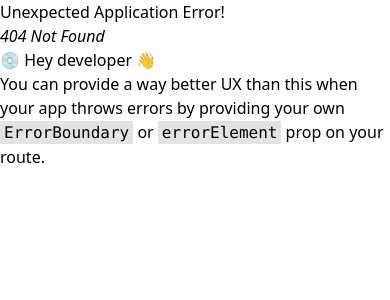
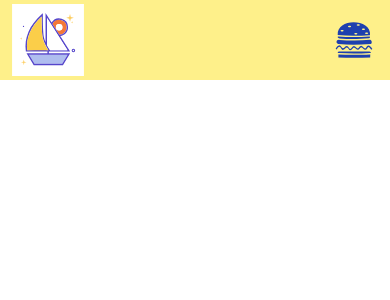
Before and after one commit to amanfangeria980/COE-GA, a React (Vite) app in the folder Frontend-Web-App/02layout-components/: page /component4 in a window 390 px wide. Before the commit this address had no page. Shown: the top 300 px of the page. Built offline with nearby package versions, Linux system fonts and the light colour scheme.

Commit message:
Accessible hamburger part 1

```diff
--- a/Frontend-Web-App/02layout-components/package.json
+++ b/Frontend-Web-App/02layout-components/package.json
@@ -12,6 +12,7 @@
     "dependencies": {
         "react": "^18.3.1",
         "react-dom": "^18.3.1",
+        "react-icons": "^5.3.0",
         "react-router-dom": "^6.26.2"
     },
     "devDependencies": {
--- a/Frontend-Web-App/02layout-components/src/App.jsx
+++ b/Frontend-Web-App/02layout-components/src/App.jsx
@@ -23,6 +23,12 @@ const App = () => {
                 >
                     Accessible Navbar
                 </Link>
+                <Link
+                    to="/component4"
+                    className="bg-black text-white p-2 rounded-lg h-52 w-52 flex items-center justify-center text-center"
+                >
+                    Accessible Responsive Hamburger Navbar Page
+                </Link>
             </div>
         </div>
     );
--- a/Frontend-Web-App/02layout-components/src/main.jsx
+++ b/Frontend-Web-App/02layout-components/src/main.jsx
@@ -6,6 +6,7 @@ import { createBrowserRouter, RouterProvider } from "react-router-dom";
 import Dropdown_StickyNavPage from "./pages/Dropdown_StickyNavPage.jsx";
 import ResponsiveLogoPage from "./pages/ResponsiveLogoPage.jsx";
 import AccessibleNavbarPage from "./pages/AccessibleNavbarPage.jsx";
+import AccessibleResponsiveHamburgerMenuPage from "./pages/AccessibleResponsiveHamburgerMenuPage.jsx";
 
 const router = createBrowserRouter([
     {
@@ -24,6 +25,10 @@ const router = createBrowserRouter([
         path: "/component3",
         element: <AccessibleNavbarPage />,
     },
+    {
+        path: "/component4",
+        element: <AccessibleResponsiveHamburgerMenuPage />,
+    },
 ]);
 
 createRoot(document.getElementById("root")).render(
--- /dev/null
+++ b/Frontend-Web-App/02layout-components/src/pages/AccessibleResponsiveHamburgerMenuPage.jsx
@@ -0,0 +1,89 @@
+import { Link } from "react-router-dom";
+import { GiHamburger } from "react-icons/gi";
+import { LuUtensilsCrossed } from "react-icons/lu";
+import { useState } from "react";
+
+const AccessibleResponsiveHamburgerMenuPage = () => {
+    const [isOpen, setIsOpen] = useState(false);
+
+    const menuItems = (
+        <>
+            <li>
+                <Link
+                    to="#home"
+                    onClick={() => setIsOpen(false)}
+                    className="text-blue-800"
+                >
+                    Home
+                </Link>
+            </li>
+            <li>
+                <Link
+                    to="#about"
+                    onClick={() => setIsOpen(false)}
+                    className="text-blue-800"
+                >
+                    About
+                </Link>
+            </li>
+            <li>
+                <Link
+                    to="#projects"
+                    onClick={() => setIsOpen(false)}
+                    className="text-blue-800"
+                >
+                    Projects
+                </Link>
+            </li>
+            <li>
+                <Link
+                    to="#contact"
+                    onClick={() => setIsOpen(false)}
+                    className="text-blue-800"
+                >
+                    Contact Us
+                </Link>
+            </li>
+        </>
+    );
+
+    return (
+        <div className="bg-yellow-200 flex items-center justify-between">
+            <div className="h-20 w-1/2 mx-2">
+                <Link to="/component4">
+                    <img
+                        src="/sailboat.svg"
+                        alt="Site Logo"
+                        className="h-auto p-1 w-20 "
+                    />
+                </Link>
+            </div>
+
+            {isOpen ? (
+                <LuUtensilsCrossed
+                    className="block md:hidden relative right-4 text-blue-800"
+                    size={40}
+                    onClick={() => setIsOpen(!isOpen)}
+                />
+            ) : (
+                <GiHamburger
+                    className="block md:hidden relative right-4 text-blue-800"
+                    size={40}
+                    onClick={() => setIsOpen(!isOpen)}
+                />
+            )}
+
+            <ul className="hidden md:flex md:w-1/2 md:justify-end md:items-center md:gap-12 md:mx-5">
+                {menuItems}
+            </ul>
+
+            {isOpen && (
+                <ul className="absolute top-16 left-0 right-0 bg-yellow-200 flex flex-col items-center space-y-4 py-4 md:hidden z-50">
+                    {menuItems}
+                </ul>
+            )}
+        </div>
+    );
+};
+
+export default AccessibleResponsiveHamburgerMenuPage;
```
Also changed, not shown: 2 other files (tests, documents, lock files or other folders).
